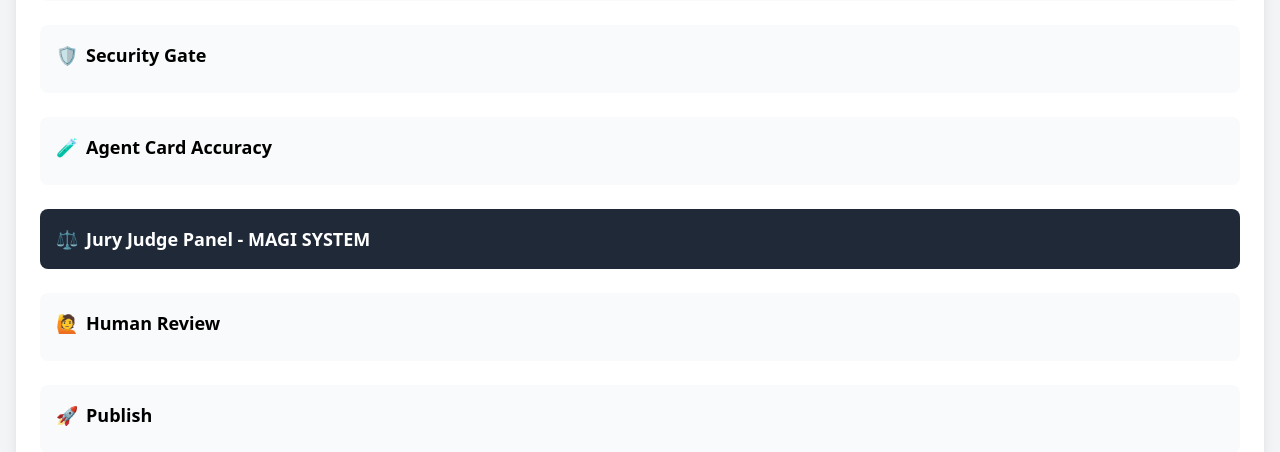
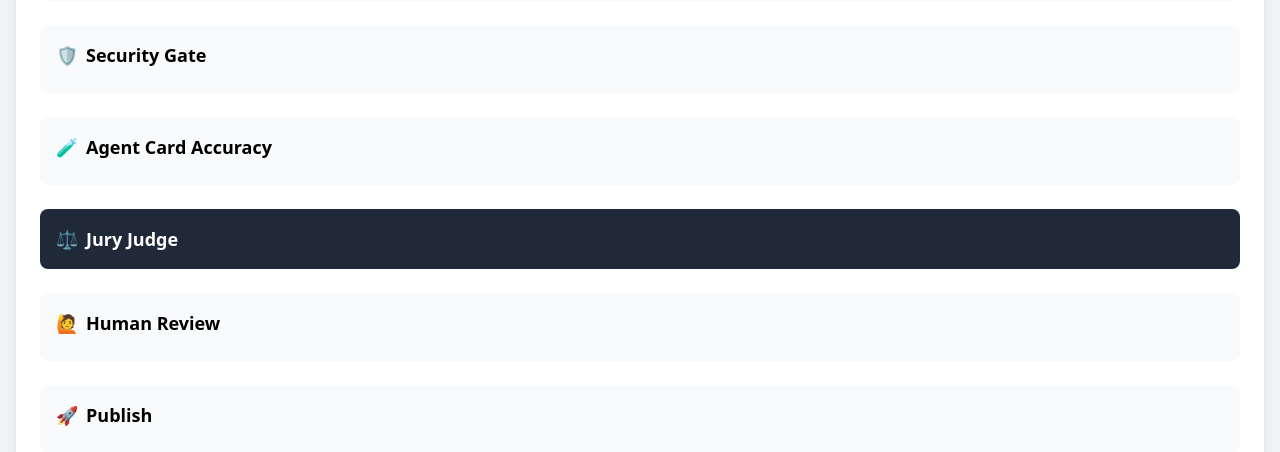
Before and after one commit to TaichiHiromatsu/secure-ai-agent-matching-platform, a FastAPI app: template trusted_agent_hub/app/templates/status.html in a window 1280 px wide. Shown: the part 827-1279 px from the top of the page. Run offline with FastAPI, Linux system fonts and the light colour scheme; the template is opened without the code that fills it, so the values that code supplies are empty; some libraries are stand-ins or nearby versions.

Commit message:
MAGI SYSTEMラベル 削除

```diff
--- a/trusted_agent_hub/app/templates/partials/magi_system.html
+++ b/trusted_agent_hub/app/templates/partials/magi_system.html
@@ -54,7 +54,7 @@
 <!-- Jury Judge - MAGI SYSTEM -->
 <details id="details-judge" class="mb-6 rounded-lg overflow-hidden" {% if not show_waiting_state %}open{% endif %}>
     <summary class="text-lg font-semibold p-4 flex items-center cursor-pointer bg-gray-800 text-white">
-        <span class="mr-2">⚖️</span> Jury Judge Panel - MAGI SYSTEM
+        <span class="mr-2">⚖️</span> Jury Judge
     </summary>
 
     <!-- MAGI System Container - Evangelion Faithful Design (Phase 3) -->
```
